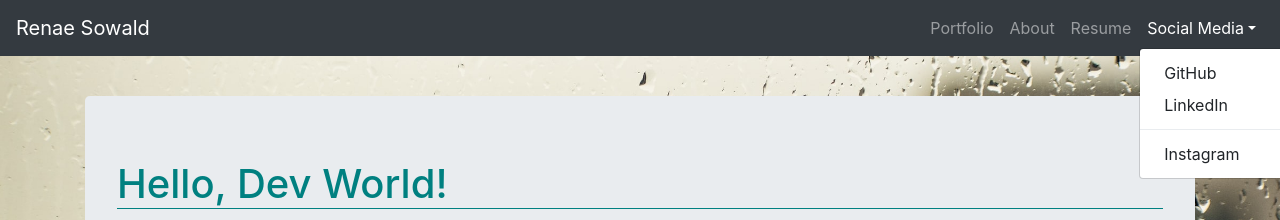
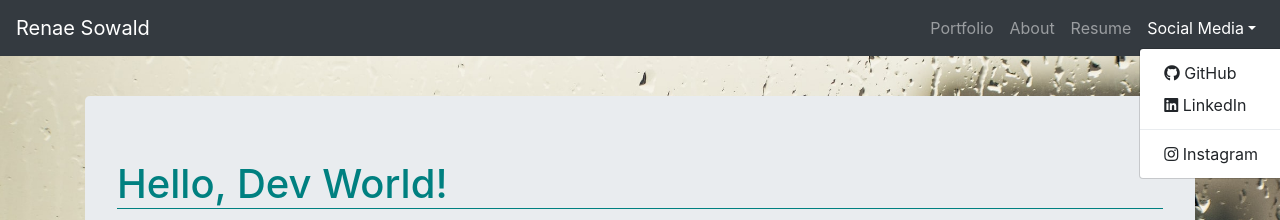
Before and after one commit to rsowald/react_portfolio, a React (Create React App) app in the folder client/: page / in a window 1280 px wide. Both pictures are taken after a click on the button "Social Media". Shown: the top 220 px of the page. Built offline with nearby package versions, Linux system fonts and the light colour scheme.

Commit message:
fixed navbar link functionality

```diff
--- a/client/src/components/Nav/index.js
+++ b/client/src/components/Nav/index.js
@@ -3,23 +3,25 @@ import Navbar from 'react-bootstrap/Navbar';
 import Nav from 'react-bootstrap/Nav'
 import NavDropdown from 'react-bootstrap/NavDropdown';
 import "./style.css";
+import { Link } from 'react-router-dom';
 
 function MyNav() {
     return (
 
         <Navbar collapseOnSelect expand="lg" bg="dark" variant="dark" className="space">
-            <Navbar.Brand href="#home">Renae Sowald</Navbar.Brand>
+            <Link to="/"><Navbar.Brand as="div">Renae Sowald</Navbar.Brand></Link>
             <Navbar.Toggle aria-controls="responsive-navbar-nav" />
             <Navbar.Collapse id="responsive-navbar-nav">
                 <Nav className="ml-auto">
-                    <Nav.Link href="/#portfolio">Portfolio</Nav.Link>
-                    <Nav.Link href="/#about">About</Nav.Link>
-                    <Nav.Link href="/#resume">Resume</Nav.Link>
+                    <Link to="/portfolio"><Nav.Link as="div">Portfolio</Nav.Link></Link>
+                    <Link to="/about"><Nav.Link as="div">About</Nav.Link></Link>
+                    <Link to="/resume"><Nav.Link as="div">Resume</Nav.Link></Link>
                     <NavDropdown title="Social Media" id="collapsible-nav-dropdown">
-                        <NavDropdown.Item href="https://github.com/rsowald" target={"_blank"} rel={"noopener noreferrer"}>GitHub</NavDropdown.Item>
-                        <NavDropdown.Item href="https://www.linkedin.com/in/renae-sowald" target={"_blank"} rel={"noopener noreferrer"}>LinkedIn</NavDropdown.Item>
+                        <NavDropdown.Item href="https://github.com/rsowald" target={"_blank"} rel={"noopener noreferrer"}><i
+                            className="fab fa-github"></i> GitHub</NavDropdown.Item>
+                        <NavDropdown.Item href="https://www.linkedin.com/in/renae-sowald" target={"_blank"} rel={"noopener noreferrer"}><i className="fab fa-linkedin"></i> LinkedIn</NavDropdown.Item>
                         <NavDropdown.Divider />
-                        <NavDropdown.Item href="https://www.instagram.com/renaesowald/" target={"_blank"} rel={"noopener noreferrer"}>Instagram</NavDropdown.Item>
+                        <NavDropdown.Item href="https://www.instagram.com/renaesowald/" target={"_blank"} rel={"noopener noreferrer"}><i className="fab fa-instagram"></i> Instagram</NavDropdown.Item>
                     </NavDropdown>
                 </Nav>
 
--- a/client/src/pages/About.js
+++ b/client/src/pages/About.js
@@ -3,7 +3,7 @@ import { Container, Row, Col } from "react-bootstrap";
 
 function About() {
     return (
-        <Container style={{ backgroundColor: "whitesmoke" }}>
+        <Container id="about" style={{ backgroundColor: "whitesmoke" }}>
             <Row>
                 <Col size="sm-12">
                     <h1 style={{ color: "teal", borderBottom: "solid teal 1px", marginBottom: "25px" }}>About Me</h1>
--- a/client/src/pages/Home.js
+++ b/client/src/pages/Home.js
@@ -3,7 +3,7 @@ import { Container, Row, Col, Jumbotron } from "react-bootstrap";
 
 function Home() {
     return (
-        <Container className="align-center">
+        <Container id="home" className="align-center">
             <Row>
                 <Col size="sm-9">
                     <Jumbotron>
--- a/client/src/pages/Portfolio.js
+++ b/client/src/pages/Portfolio.js
@@ -3,7 +3,7 @@ import { Container, Row, Col } from "react-bootstrap";
 
 function Portfolio() {
     return (
-        <Container>
+        <Container id="portfolio">
             <Row>
                 <Col></Col>
             </Row>
```
Also changed, not shown: client/src/components/Footer/index.js (added).
